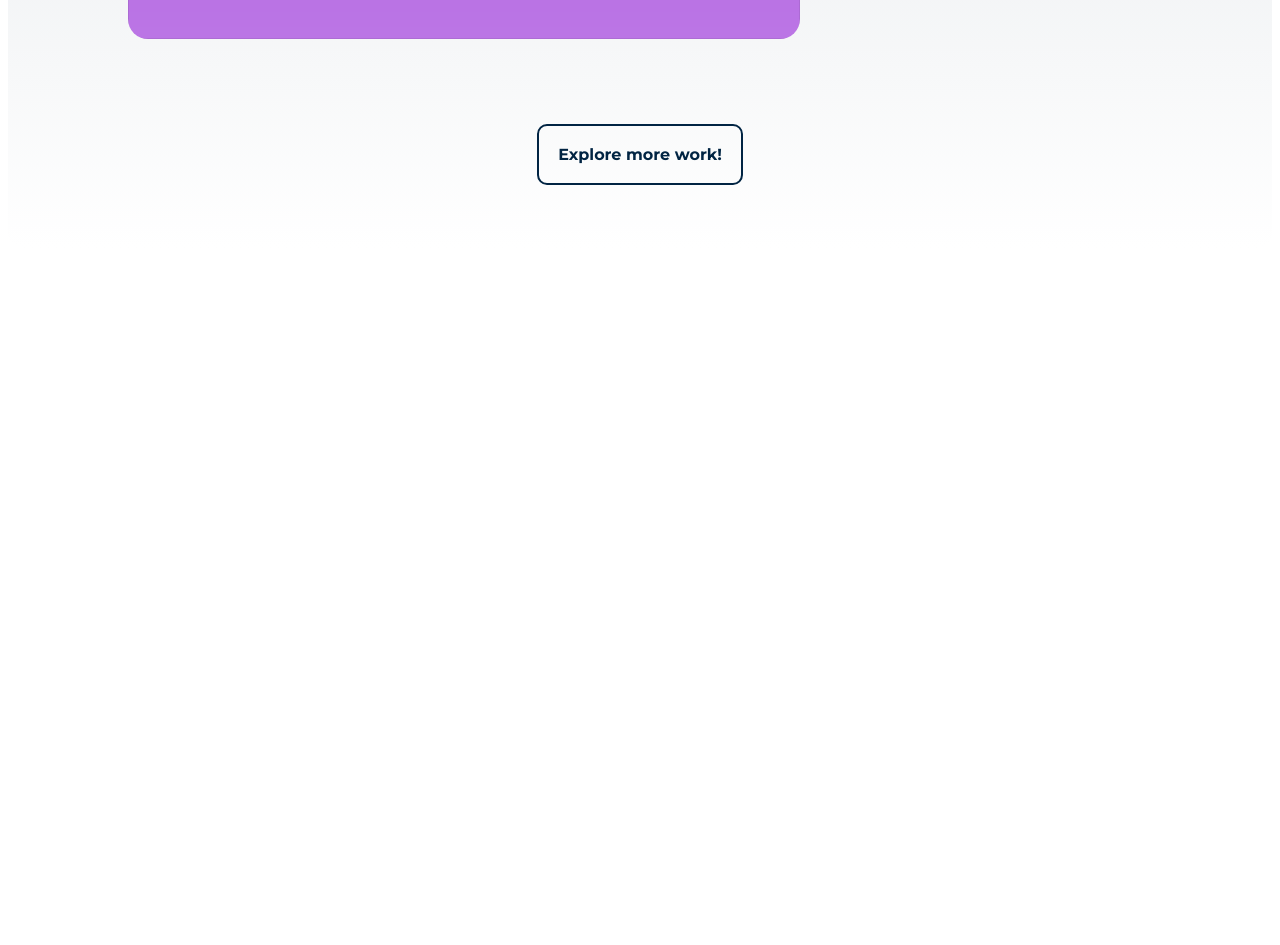
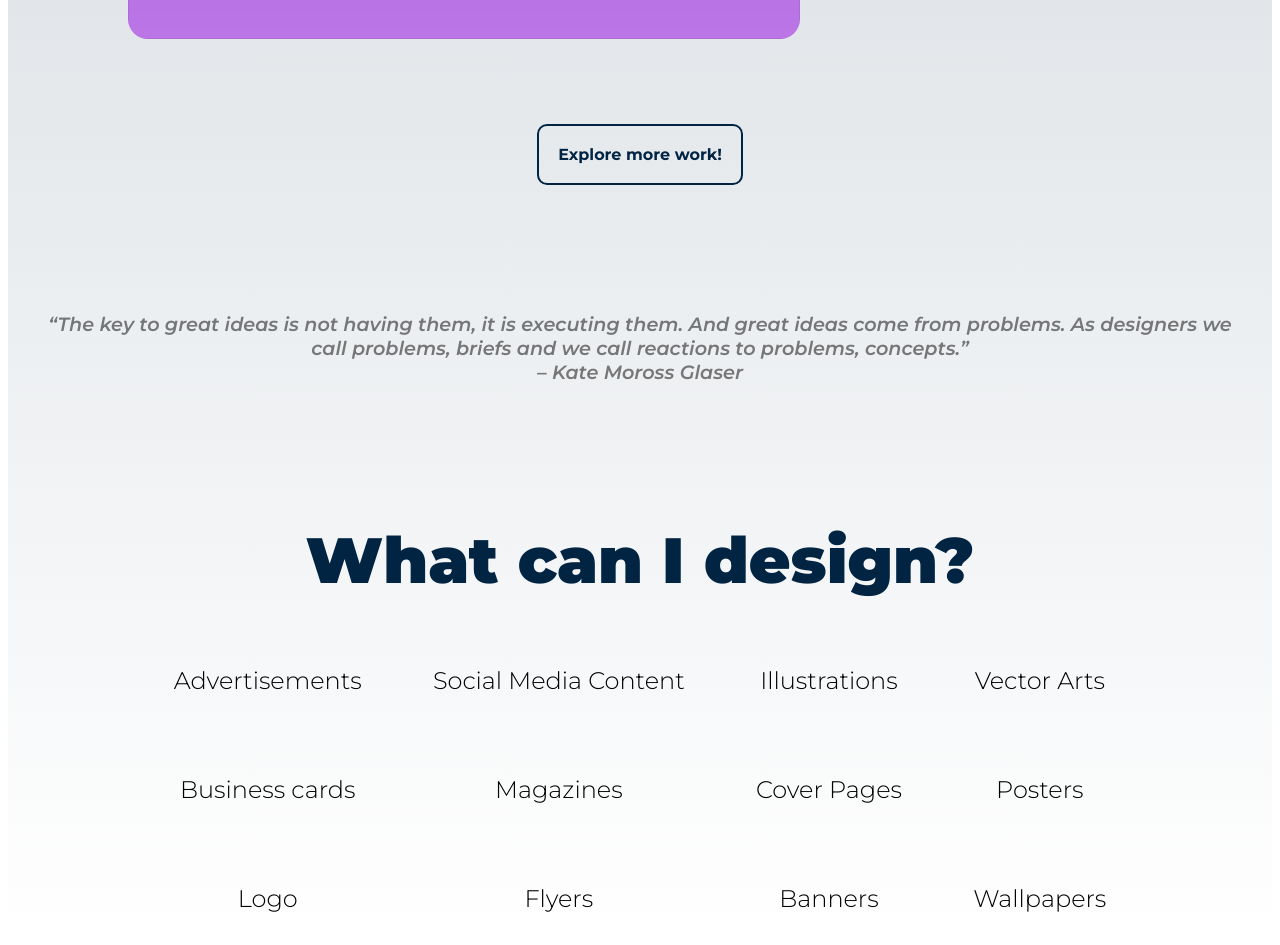
Before and after one commit to tanishqkrk/Tanishqkrk-Portfolio-temp, a plain HTML site: page index.html in a window 1280 px wide. Shown: the part 2271-3216 px from the top of the page. Before the commit the page ends 2527 px from the top, so only its background shows below. Drawn offline with Linux system fonts and the light colour scheme.

Commit message:
Added skills page

```diff
--- a/index.html
+++ b/index.html
@@ -115,7 +115,57 @@
             </div>
         </div>
 
+        <div class="filler2">
+            <p class="filler2__line">
+                “The key to great ideas is not having them, it is executing them. And great ideas come from problems. As
+                designers we call problems, briefs and we call reactions to problems, concepts.” <br> – Kate Moross
+                Glaser
+            </p>
+        </div>
+        <div class="design">
+            <h1 class="design__can">
+                What can I design?
+            </h1>
+            <div class="design__skills">
+                <p class="design__logo design__skill">
+                    Logo
+                </p>
+                <p class="design__flyers design__skill">
+                    Flyers
+                </p>
+                <p class="design__banners design__skill">
+                    Banners
+                </p>
+                <p class="design__wallpapers design__skill">
+                    Wallpapers
+                </p>
+                <p class="design__magazines design__skill">
+                    Magazines
+                </p>
+                <p class="design__coverpages design__skill">
+                    Cover Pages
+                </p>
+                <p class="design__posters design__skill">
+                    Posters
+                </p>
+                <p class="design__vectorarts design__skill">
+                    Vector Arts
+                </p>
+                <p class="design__advertisements design__skill">
+                    Advertisements
+                </p>
+                <p class="design__smcontent design__skill">
+                    Social Media Content
+                </p>
+                <p class="design__illustrations design__skill">
+                    Illustrations
+                </p>
+                <p class="design__busicard design__skill">
+                    Business cards
+                </p>
+            </div>
 
+        </div>
 </body>
 
 </html>
--- a/style.css
+++ b/style.css
@@ -55,13 +55,9 @@ html {
 }
 
 .header__head--name {
+    font-family: 'montserrat', sans-serif;
     transition: 0.5s;
     /* font-size: 100px; */
-}
-
-.header__head--title {
-    font-family: 'Montserrat', sans-serif;
-    font-weight: 900;
 }
 
 .header__links {
@@ -322,3 +318,110 @@ html {
     background-color: #012443;
     color: white;
 }
+
+.filler2 {
+    display: flex;
+    /* flex-direction: column; */
+    justify-content: center;
+    margin: 50px 0;
+    height: 80px;
+    padding: 25px;
+    align-items: flex-end;
+    /* border: 1px solid red; */
+}
+
+.filler2__line {
+    text-align: center;
+    font-family: 'Montserrat', sans-serif;
+    font-weight: 600;
+    font-style: italic;
+    font-size: 120%;
+    opacity: 50%;
+}
+
+.design {
+    display: flex;
+    flex-direction: column;
+    /* justify-content: center; */
+    align-items: center;
+}
+
+.design__skills {
+    display: grid;
+    width: 80%;
+    text-align: center;
+    justify-content: space-evenly;
+    grid-gap: 2rem;
+    grid-template-areas:
+        'advertisements smcontent illustrations vectorarts'
+        'card magazines coverpages posters'
+        'logo flyers banners wallpapers';
+}
+
+.design__logo {
+    grid-area: logo;
+}
+
+.design__flyers {
+    grid-area: flyers;
+}
+
+.design__banners {
+    grid-area: banners;
+}
+
+.design__wallpapers {
+    grid-area: wallpapers;
+}
+
+.design__magazines {
+    grid-area: magazines;
+}
+
+.design__coverpages {
+    grid-area: coverpages;
+}
+
+.design__posters {
+    grid-area: posters;
+}
+
+.design__vectorarts {
+    grid-area: vectorarts;
+}
+
+.design__advertisements {
+    grid-area: advertisements;
+}
+
+.design__smcontent {
+    grid-area: smcontent;
+}
+
+.design__illustrations {
+    grid-area: illustrations;
+}
+
+.design__busicard {
+    grid-area: card;
+}
+
+
+.design__can {
+    font-family: 'montserrat', sans-serif;
+    font-weight: 900;
+    font-size: 400%;
+    color: #012443;
+}
+
+.design__skills {
+    font-family: 'montserrat', sans-serif;
+    font-weight: 300;
+    font-size: 150%;
+    /* transition: 0.3s; */
+}
+
+.design__skills {
+    /* background-color: red; */
+    /* padding: 20px; */
+}
```
Also changed, not shown: mockup.txt.
